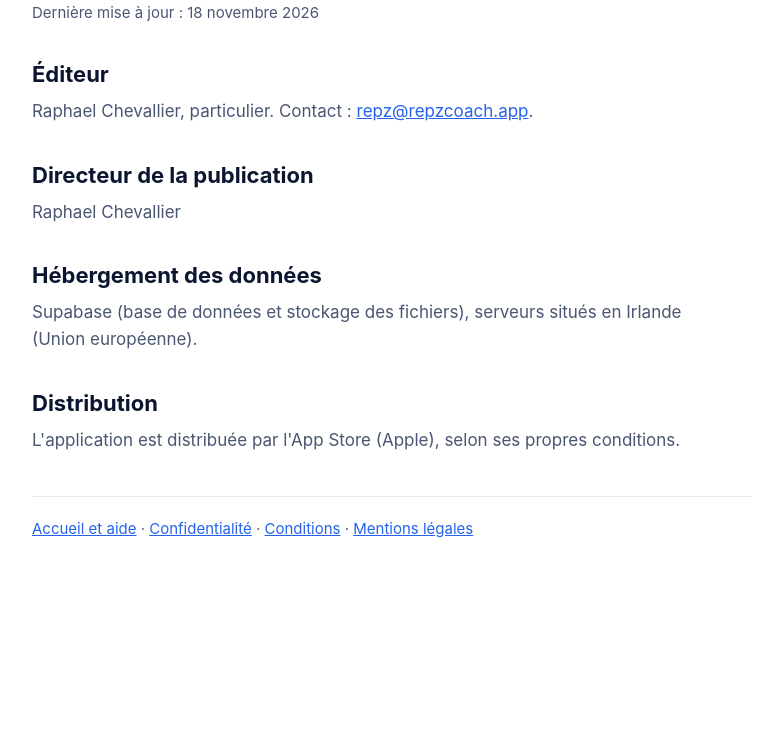
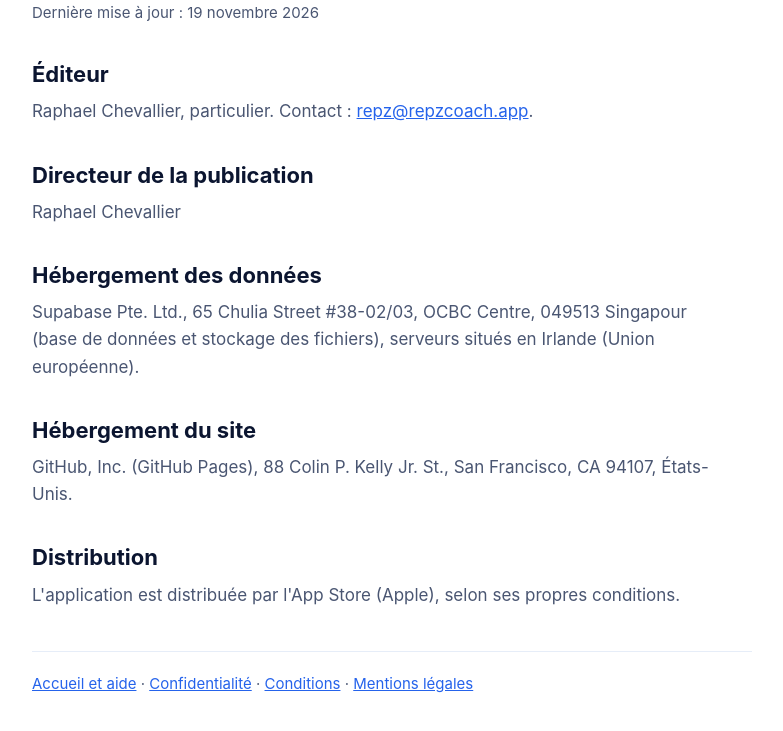
Before and after one commit to raphaelll28/repz-site, a plain HTML site: page mentions-legales.html in a window 1280 px wide. Shown: the part 141-872 px from the top of the page, without its empty margins (248-1031 px from the left). Before the commit the page ends 800 px from the top, so only its background shows below. Drawn offline with Linux system fonts and the light colour scheme.

Commit message:
Mentions légales et confidentialité : hébergeurs, Open Food Facts, dates
Co-Authored-By: Claude Opus 5.5 <noreply@anthropic.com>

```diff
--- a/mentions-legales.html
+++ b/mentions-legales.html
@@ -14,7 +14,7 @@
     </header>
     <main class="doc">
       <h1>Mentions légales</h1>
-      <p class="updated">Dernière mise à jour : 18 novembre 2026</p>
+      <p class="updated">Dernière mise à jour : 19 novembre 2026</p>
 
       <h2>Éditeur</h2>
       <p>Raphael Chevallier, particulier. Contact : <a href="mailto:repz@repzcoach.app">repz@repzcoach.app</a>.</p>
@@ -23,7 +23,10 @@
       <p>Raphael Chevallier</p>
 
       <h2>Hébergement des données</h2>
-      <p>Supabase (base de données et stockage des fichiers), serveurs situés en Irlande (Union européenne).</p>
+      <p>Supabase Pte. Ltd., 65 Chulia Street #38-02/03, OCBC Centre, 049513 Singapour (base de données et stockage des fichiers), serveurs situés en Irlande (Union européenne).</p>
+
+      <h2>Hébergement du site</h2>
+      <p>GitHub, Inc. (GitHub Pages), 88 Colin P. Kelly Jr. St., San Francisco, CA 94107, États-Unis.</p>
 
       <h2>Distribution</h2>
       <p>L'application est distribuée par l'App Store (Apple), selon ses propres conditions.</p>
```
Also changed, not shown: confidentialite.html (+4 -1 lines).
